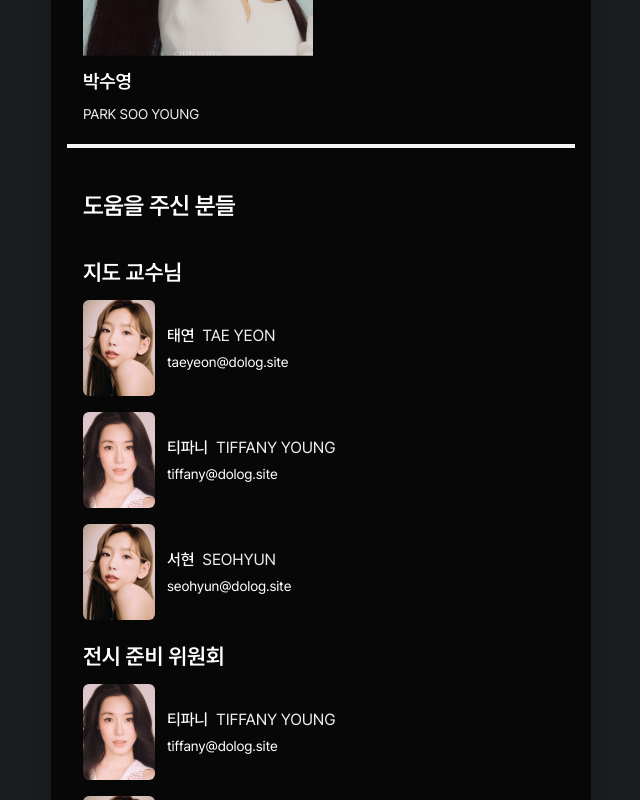
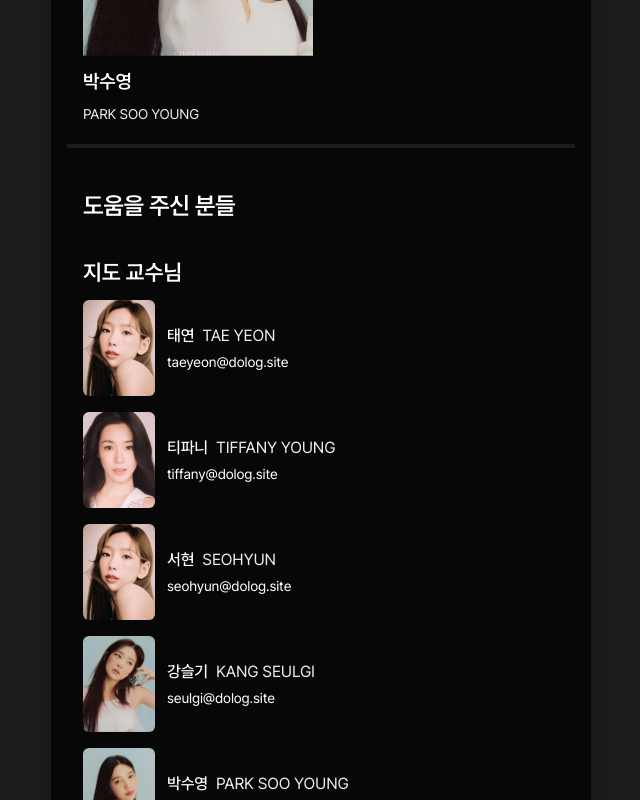
Before and after one commit to DoLog-Team/DoLog-FE, a Next.js app in the folder apps/client/: page /1/exhibition/1/artist in a window 1280 px wide. Shown: the part 1220-2020 px from the top of the page, without its empty margins (319-959 px from the left). Built offline with nearby package versions, Linux system fonts and the light colour scheme.

Commit message:
fix: 작가 목록 ui 피드백 반영

```diff
--- a/apps/client/app/[schoolId]/exhibition/[exhibitionId]/artist/page.tsx
+++ b/apps/client/app/[schoolId]/exhibition/[exhibitionId]/artist/page.tsx
@@ -7,6 +7,7 @@ import { CardGrid } from "@/components/common/Card/CardGrid";
 import { RowCardGrid } from "@/components/common/Card/RowCard/RowCardGrid";
 import { Title } from "@/components/common/Title/Title";
 import { MOCK_ARTIST_DATA } from "@/constants/artist";
+import { Divider } from "@/components/common/Divider/Divider";
 
 export default function ArtistDetailPage() {
 	const { setTheme } = useTheme();
@@ -17,11 +18,6 @@ export default function ArtistDetailPage() {
 	// schoolId가 string | string[] | undefined일 수 있으므로 string으로 변환
 	const schoolIdStr = Array.isArray(schoolId) ? schoolId[0] : schoolId || "";
 	const idStr = Array.isArray(id) ? id[0] : id || "";
-
-	// exhibition 페이지처럼 초기 테마 설정 (팀 규칙이라면)
-	useEffect(() => {
-		setTheme("light");
-	}, [setTheme]);
 
 	return (
 		<div className="px-4 py-6 flex flex-col">
@@ -43,31 +39,19 @@ export default function ArtistDetailPage() {
 			</section>
 
 			{/* 구분선 */}
-			<div
-				style={{
-					width: "calc(100% + 2rem)",
-					marginLeft: "-1rem",
-					marginRight: "-1rem",
-					padding: "20px 0",
-					display: "flex",
-					flexDirection: "column",
-					justifyContent: "center",
-				}}
-			>
-				<div style={{ width: "100%", height: "4px", backgroundColor: "#F7F7F8" }} />
-			</div>
+			<Divider />
 
 			{/* 도움을 주신 분들 */}
 			<Title title="도움을 주신 분들" />
 			<section className="flex flex-col">
 				<Title title="지도 교수님" size="head2" />
-				<RowCardGrid items={MOCK_ARTIST_DATA} limit={3} />
+				<RowCardGrid items={MOCK_ARTIST_DATA} />
 			</section>
 
 			{/* 전시 준비 위원회 */}
 			<section className="flex flex-col">
 				<Title title="전시 준비 위원회" size="head2" />
-				<RowCardGrid items={MOCK_ARTIST_DATA.slice(1, 5)} />
+				<RowCardGrid items={MOCK_ARTIST_DATA} />
 			</section>
 
 			{/* 여백 */}
```
